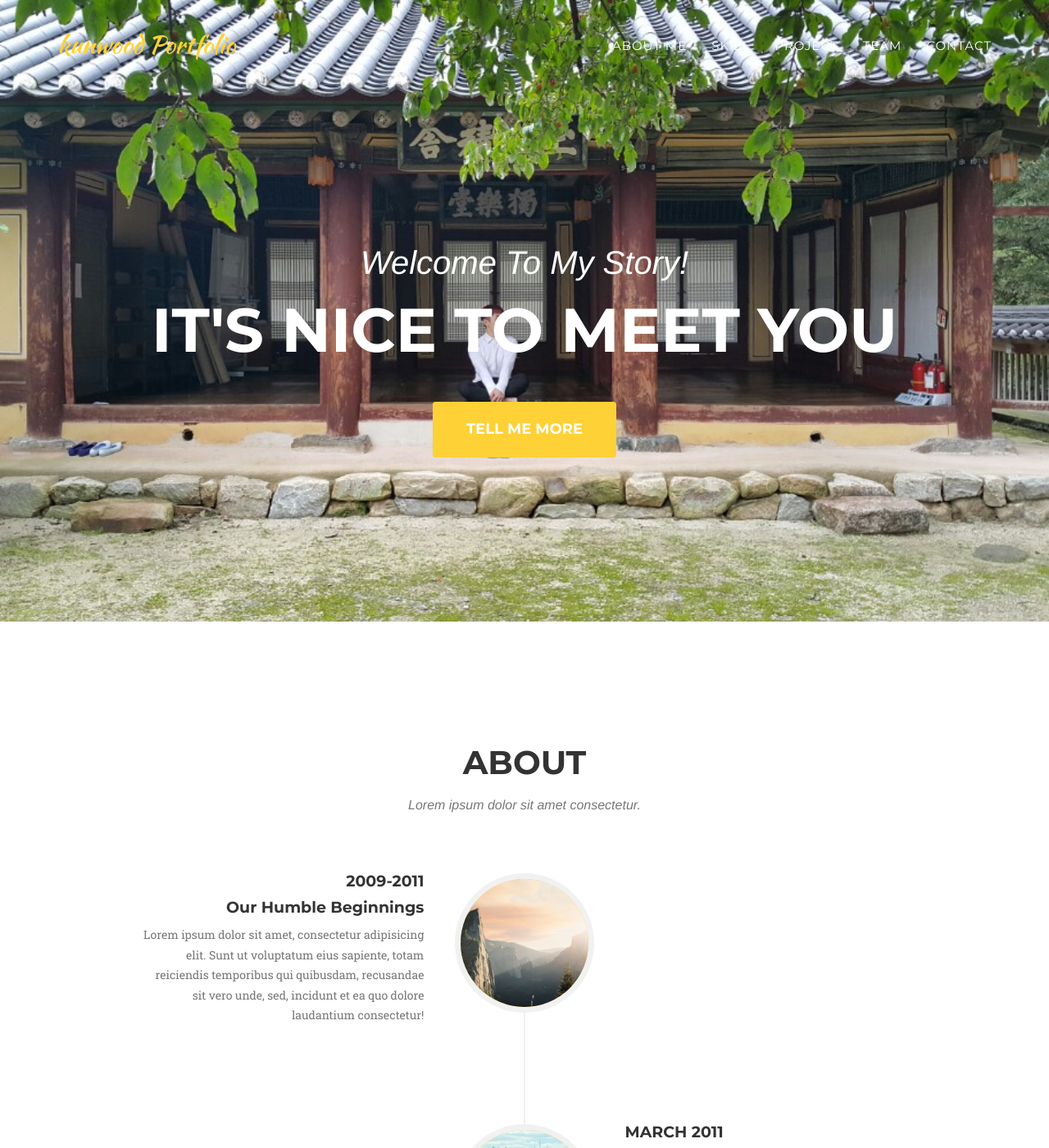
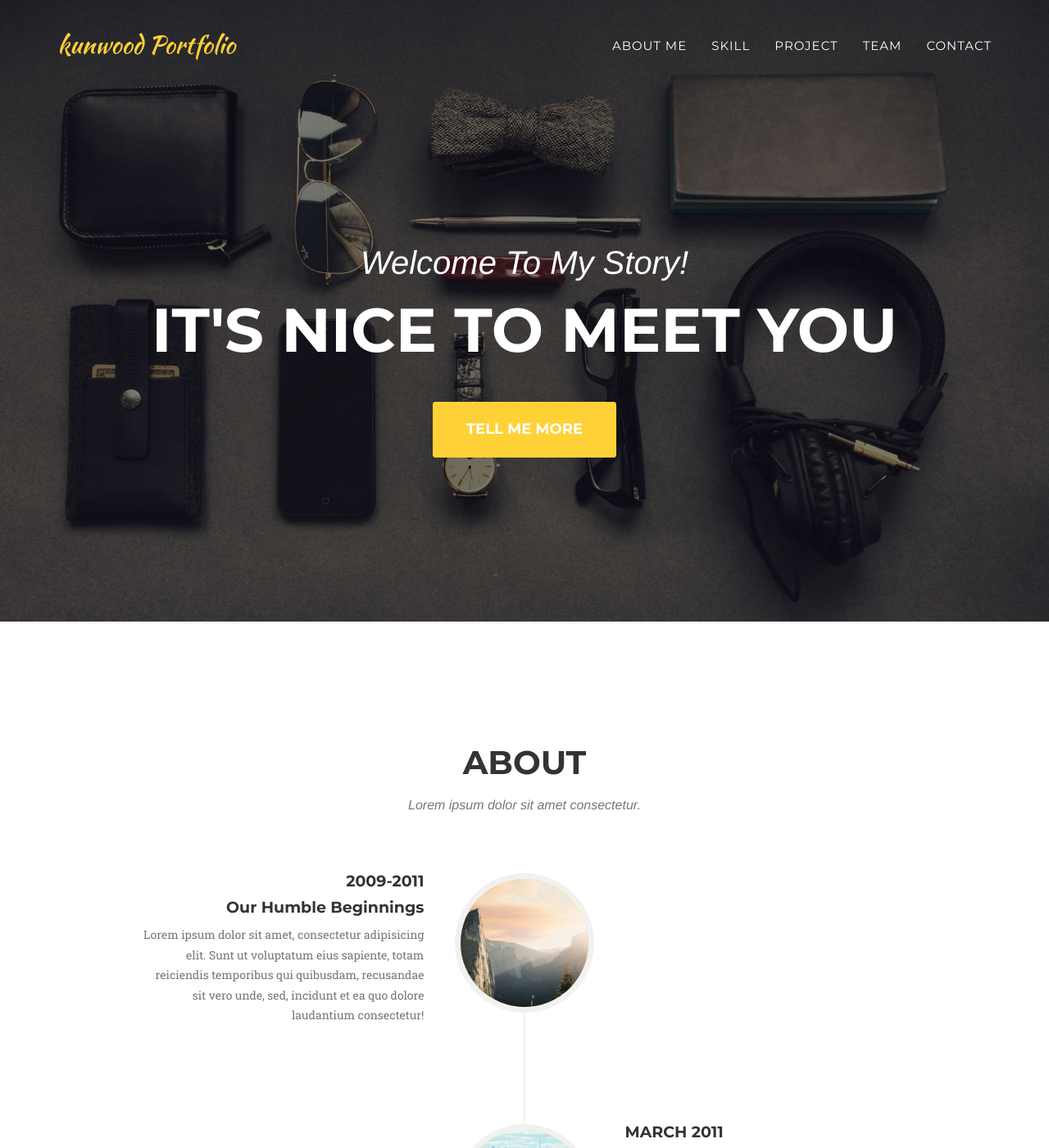
Before and after one commit to kunwood/kunwood_Portfolio, a Jekyll site: the page built from index.html, in a window 1280 px wide and 1400 px high. Shown: the whole window at 82% size. Built offline with Jekyll 4.4.1, drawn with Linux system fonts in a browser that asks for light colours; some web fonts are replaced.

Commit message:
이미지 변경 테스트2

```diff
--- a/_includes/css/agency.css
+++ b/_includes/css/agency.css
@@ -270,7 +270,7 @@ header {
     color: #fff;
     background-attachment: scroll;
     /* 메인 이미지 */
-    background-image: url('{{ site.baseurl }}/img/header-bg.jpg');
+    background-image: url('{{ site.baseurl }}/img/header-bg2.jpg');
     /* background-image: url(/img/main.jpg); */
     background-position: center center;
     background-repeat: none;
```
